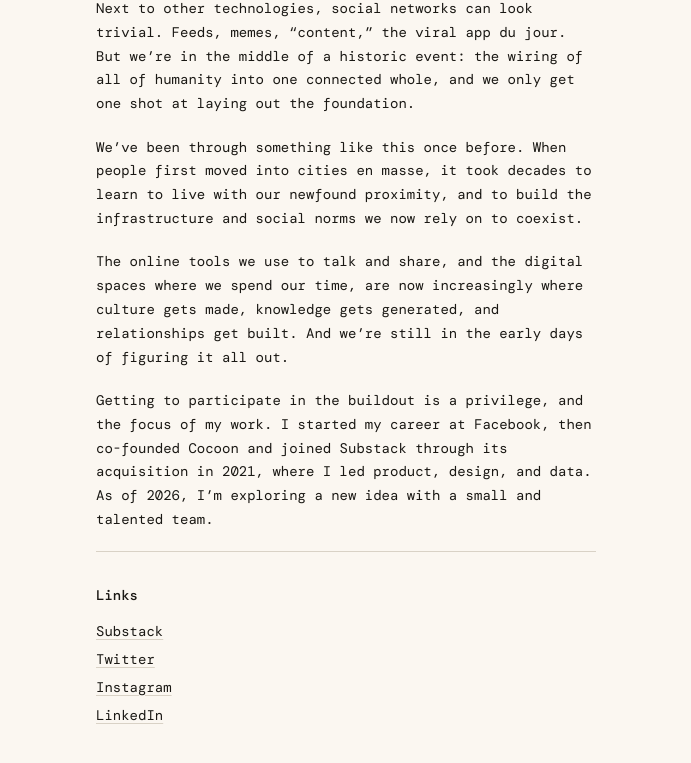
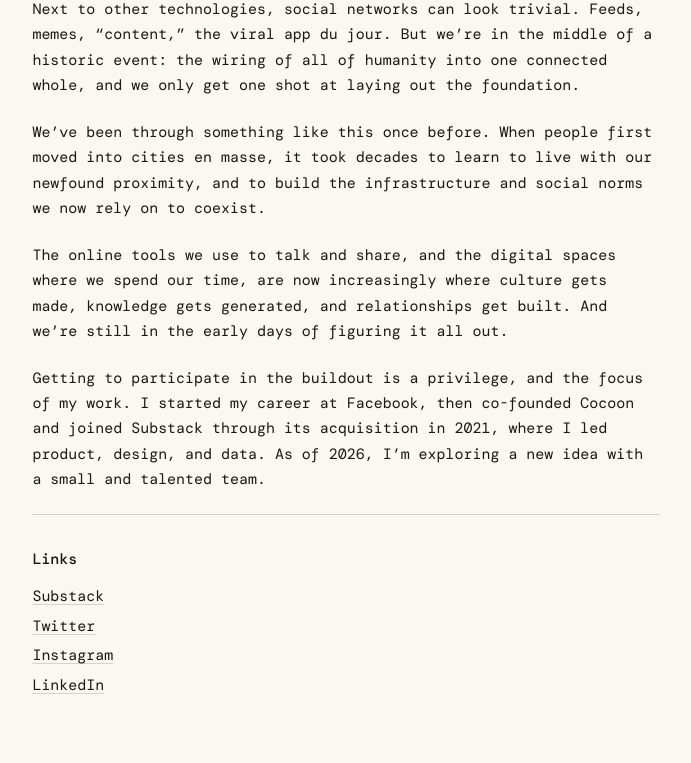
Before and after one commit to sachinglasswing/website, a plain HTML site: page index.html in a window 1280 px wide. Shown: the part 185-948 px from the top of the page, without its empty margins (294-985 px from the left). Drawn offline with nearby package versions, Linux system fonts and the light colour scheme.

Commit message:
Widen column and scale type with viewport
Co-Authored-By: Claude Opus 5.5 <noreply@anthropic.com>

```diff
--- a/index.html
+++ b/index.html
@@ -30,7 +30,7 @@
 
     body {
       font-family: 'DM Mono', ui-monospace, monospace;
-      font-size: 14px;
+      font-size: clamp(14px, 0.35vw + 10.5px, 16px);
       line-height: 1.7;
       margin: 0;
       padding: 14vh 24px 80px;
@@ -40,7 +40,7 @@
     }
 
     .container {
-      max-width: 500px;
+      max-width: max(500px, 49vw);
       margin: 0 auto;
     }
 
@@ -77,7 +77,7 @@
     }
 
     h2 {
-      font-size: 14px;
+      font-size: 1em;
       font-weight: 500;
       margin: 0 0 12px;
     }
```
